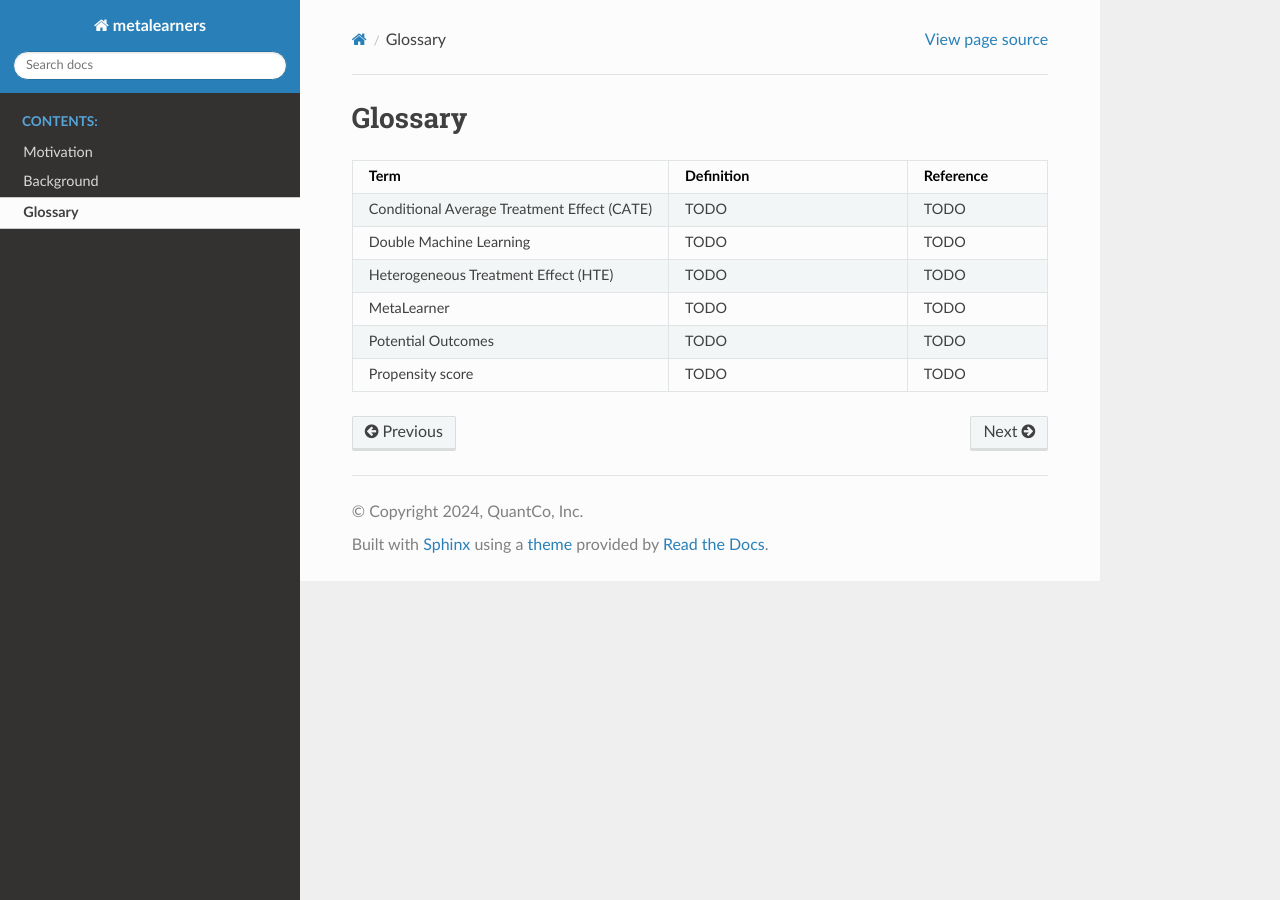
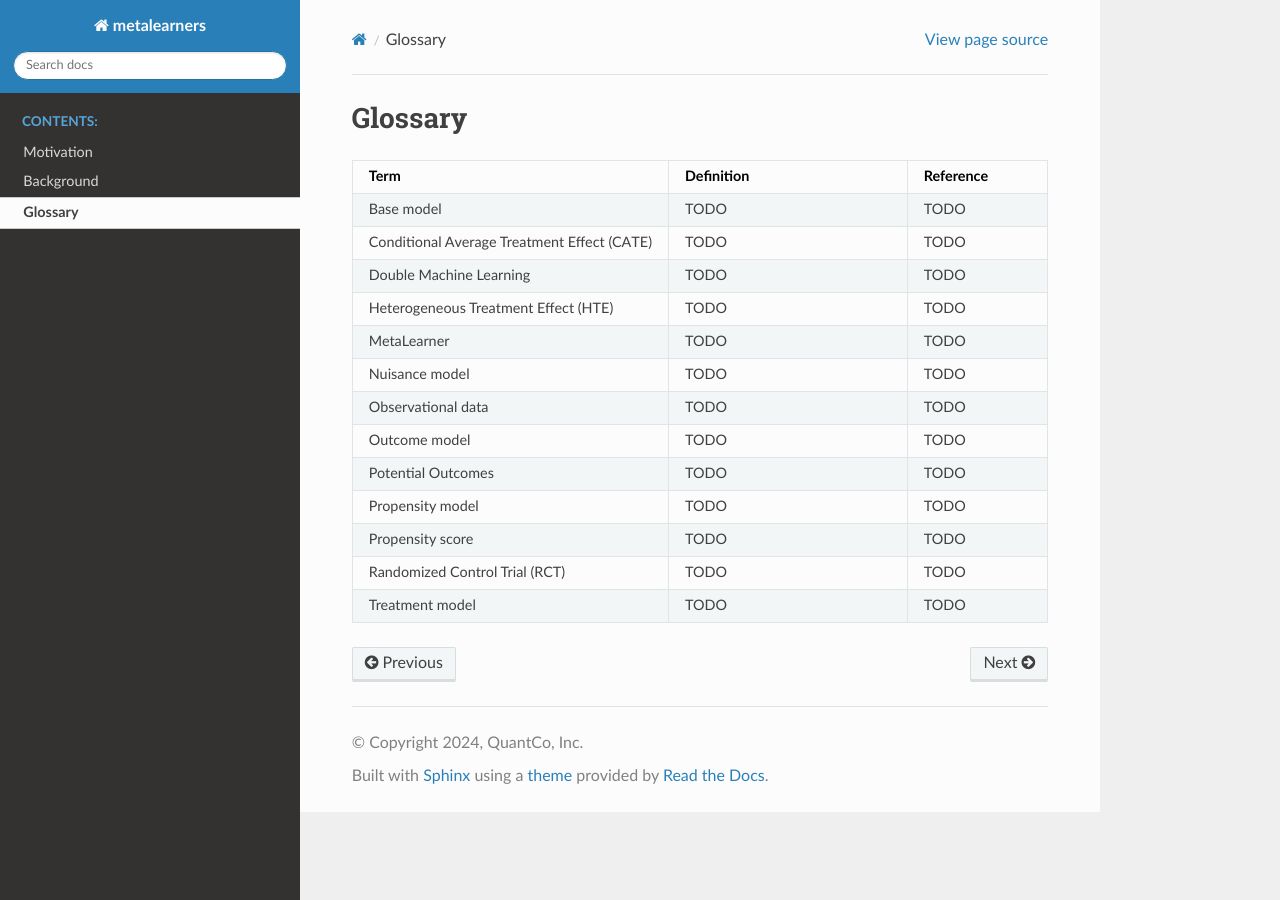
Before and after one commit to Quantco/metalearners, a Sphinx documentation site: the page built from docs/glossary.rst, in a window 1280 px wide. Built offline with Sphinx 7.4.7 and the Read the Docs theme 2.0.0, drawn with Linux system fonts in a browser that asks for light colours; pages that are not in the unit, such as notebooks, are missing from menus.

Commit message:
Add more glossary terms. (#12)

```diff
--- a/docs/glossary.rst
+++ b/docs/glossary.rst
@@ -8,6 +8,9 @@ Glossary
    * - Term
      - Definition
      - Reference
+   * - Base model
+     - TODO
+     - TODO
    * - Conditional Average Treatment Effect (CATE)
      - TODO
      - TODO
@@ -20,9 +23,27 @@ Glossary
    * - MetaLearner
      - TODO
      - TODO
+   * - Nuisance model
+     - TODO
+     - TODO
+   * - Observational data
+     - TODO
+     - TODO
+   * - Outcome model
+     - TODO
+     - TODO
    * - Potential Outcomes
+     - TODO
+     - TODO
+   * - Propensity model
      - TODO
      - TODO
    * - Propensity score
      - TODO
      - TODO
+   * - Randomized Control Trial (RCT)
+     - TODO
+     - TODO
+   * - Treatment model
+     - TODO
+     - TODO
```
